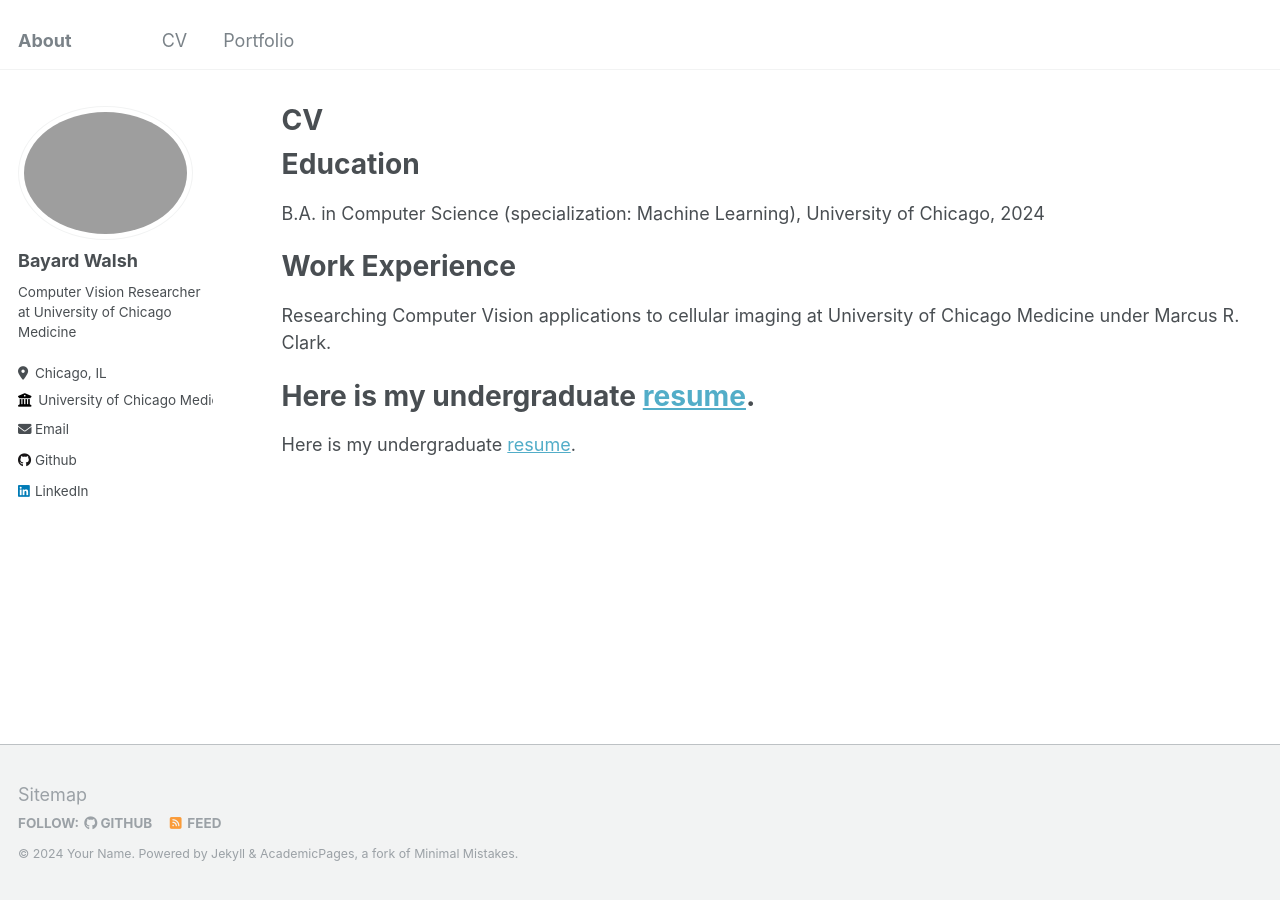
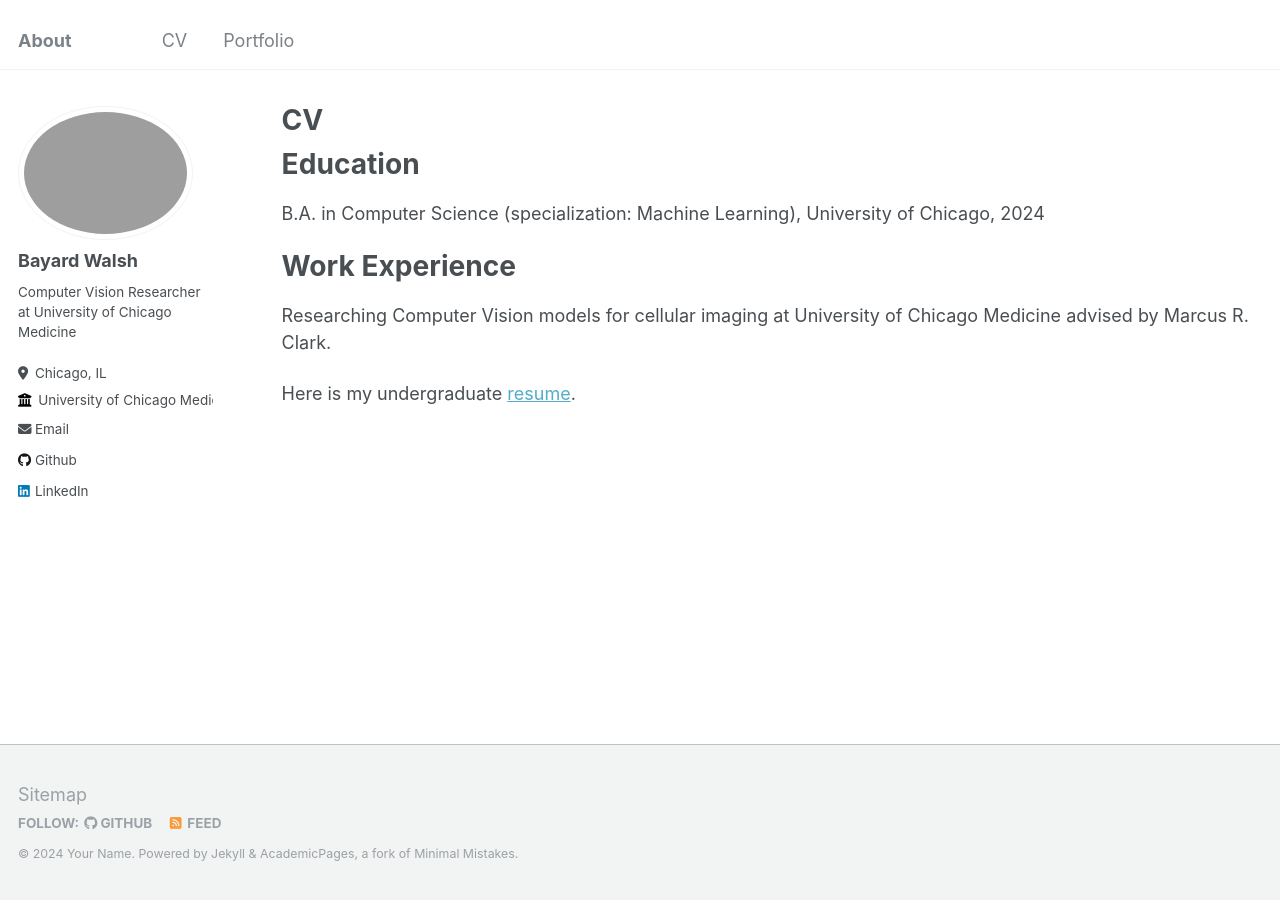
Before and after one commit to bkwalsh/bkwalsh.github.io, a Jekyll site: the page built from _pages/cv.md, in a window 1280 px wide. Built offline with Jekyll 4.4.1, drawn with Linux system fonts in a browser that asks for light colours.

Commit message:
Update cv.md

```diff
--- a/_pages/cv.md
+++ b/_pages/cv.md
@@ -9,14 +9,14 @@ redirect_from:
 
 {% include base_path %}
 
+
+
 Education
 ======
 B.A. in Computer Science (specialization: Machine Learning), University of Chicago, 2024
 
 Work Experience
 ======
-Researching Computer Vision applications to cellular imaging at University of Chicago Medicine under Marcus R. Clark.
+Researching Computer Vision models for cellular imaging at University of Chicago Medicine advised by Marcus R. Clark.
 
-
-# Here is my undergraduate [resume](http://github.com "Github").
-Here is my undergraduate [resume](http://bkwalsh.github.io/files/dlpaper.pdf "Resume").
+Here is my undergraduate [resume](http://bkwalsh.github.io/files/Resumé.pdf "Resume").
```
